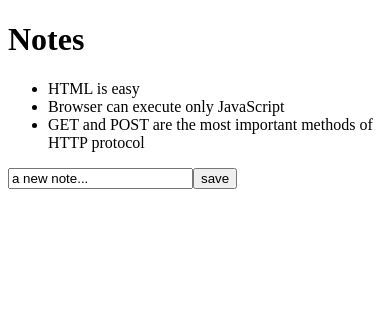
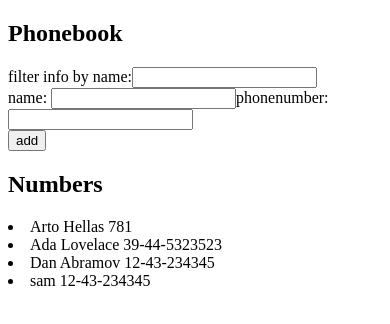
Before and after one commit to aeahmed-rc/fullstack, a React (Create React App) app: page / in a window 390 px wide. Shown: the top 324 px of the page. Built offline with nearby package versions, Linux system fonts and the light colour scheme.

Commit message:
phoneBook exercise

```diff
--- a/src/App.js
+++ b/src/App.js
@@ -1,43 +1,88 @@
 import { useState } from 'react'
-import Note from './Components/Notes'
 
-const App = (props) => {
-  const [notes, setNotes] = useState(props.notes)
-  const [newNote, setNewNote] = useState(
-    'a new note...'
-  )
+const Info =(props)=>{
+return(
+  <div>
+    <li>{props.name} {props.number}</li>
+  </div>
+)
+}
 
-  const addNote = (event) => {
+const App = () => {
+  const [persons, setPersons] = useState([
+    { name: 'Arto Hellas' , phonenumber:'781',id:1},
+    { name: 'Ada Lovelace', phonenumber: '39-44-5323523', id: 2 },
+    { name: 'Dan Abramov', phonenumber: '12-43-234345', id: 3 },
+    { name: 'sam', phonenumber: '12-43-234345', id: 4 },
+
+  ])
+  const [newName, setNewName] = useState('')
+  const [phoneNumber,setPhoneNumber] = useState()
+  const [filtered,setFiltered] = useState('')
+
+  const handleChange =(event)=>{
+    setNewName(event.target.value)
+    console.log(event)
+
+  }
+  const handleNumber = (event)=>{
+    let num = event.target.value
+      setPhoneNumber(num)
+    console.log(phoneNumber)
+
+
+  }
+  const handleFilter =(event)=>{
+    setFiltered(event.target.value)
+
+    let filteredObject = persons.filter(function(person){
+      return person.name.toLowerCase().includes(filtered.toLowerCase())
+    })
+    console.log(filtered)
+    setPersons(filteredObject)
+    console.log('filteredObject',filteredObject)
+
+  }
+  const addInfo = (event)=>{
     event.preventDefault()
-    const noteObject = {
-      content: newNote,
-      date: new Date().toISOString(),
-      important: Math.random() < 0.5,
-      id: notes.length + 1,
+    const checkUsername = persons => persons.name === newName;
+    if(persons.some(checkUsername)){
+      alert(`${newName} is already added to phonebook`)
+    }else{
+      const newObject ={name: newName ,
+                        phonenumber:phoneNumber
+      }
+      setPersons(persons.concat(newObject))
+      Reset()
+
+      console.log(newObject)
     }
 
-    setNotes(notes.concat(noteObject))
-    setNewNote('')
-    console.log('button clicked', event.target)
-  }
-  const handleNoteChange =(event)=>{
-    console.log(event.target.value)
-    setNewNote(event.target.value)
-  }
+    }
+    const Reset = ()=>{
+      setNewName('')
+      setPhoneNumber('')
+    }
+
+
   return (
     <div>
-      <h1>Notes</h1>
-      <ul>
-        {notes.map(note =>
-          <Note key={note.id} note={note} />
-        )}
-      </ul>
-      <form onSubmit={addNote}>
-          <input value={newNote} onChange={handleNoteChange}/>
-          <button type="submit" >save</button>
+      <h2>Phonebook</h2>
+      filter info by name:
+      <input value={filtered} onChange={handleFilter}/>
+      <form onSubmit={addInfo}>
+        <div>
+          name: <input value={newName} onChange={handleChange}/>
+          phonenumber: <input value={phoneNumber} onChange={handleNumber}/>
+        </div>
+        <div>
+          <button type="submit">add</button>
+        </div>
+      </form>
+      <h2>Numbers</h2>
+      {persons.map(person=><Info key={person.id} name={person.name} number={person.phonenumber}/>)}
+    </div>
 
-      </form>
-    </div>
   )
 }
 
```
